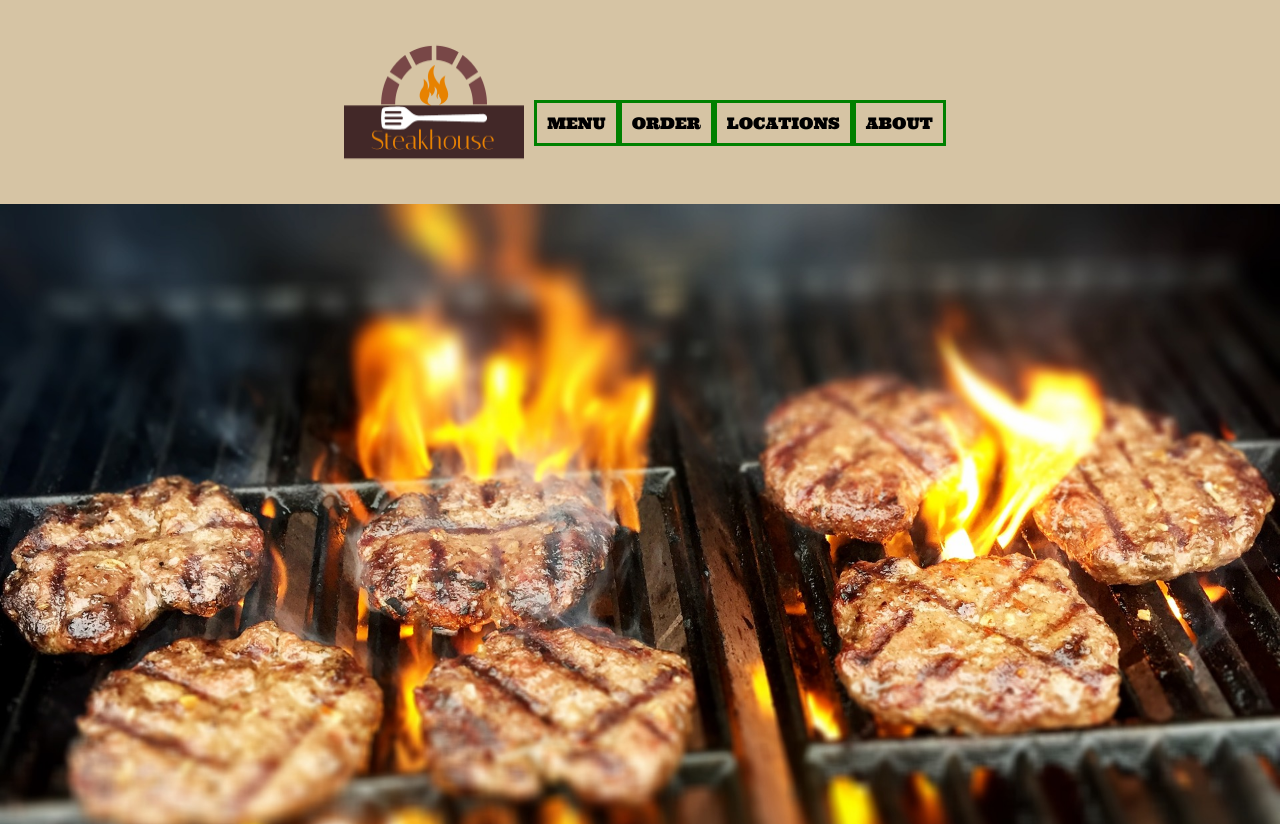
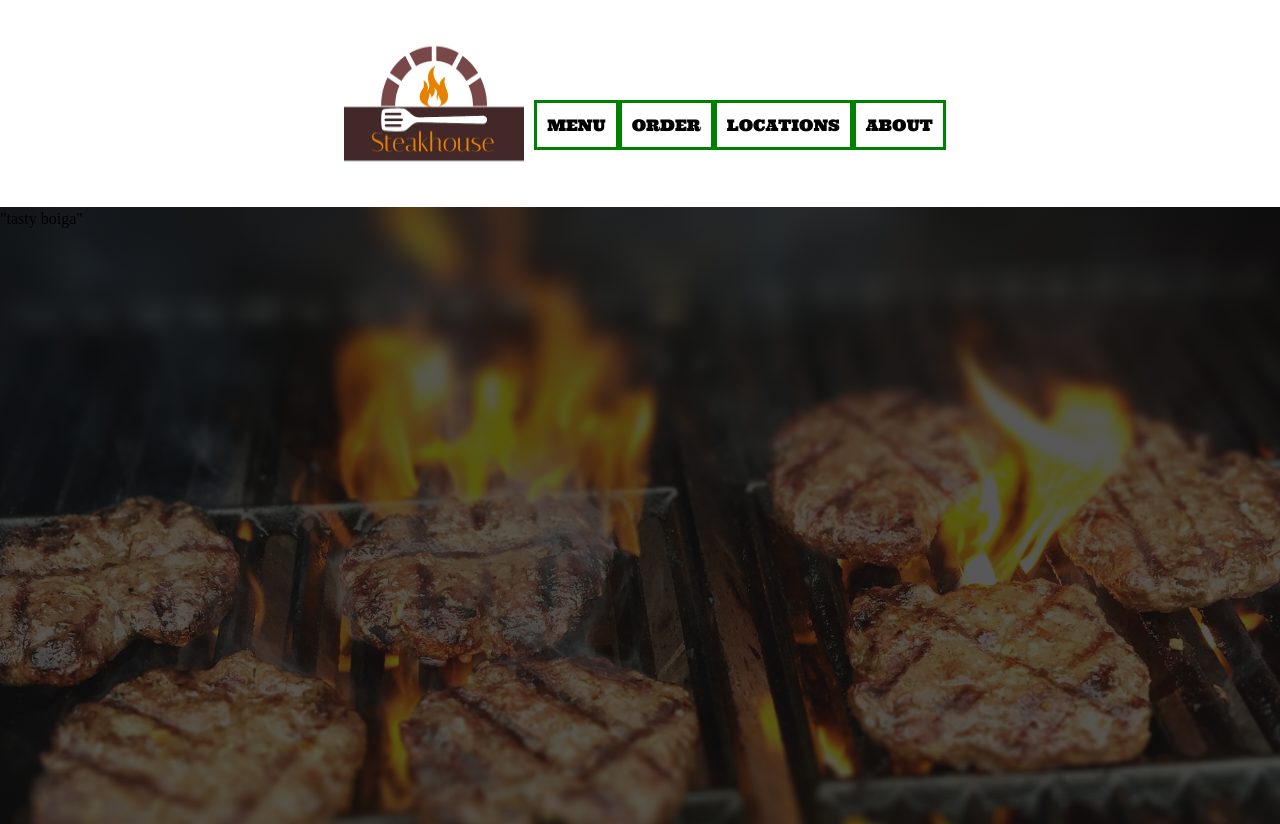
Before and after one commit to akakioussis/Steakhouse, a website: page src/index.html in a window 1280 px wide. Shown: the top 824 px of the page. Drawn offline with Linux system fonts and the light colour scheme.

Commit message:
gimme a hug man

```diff
--- a/src/css/css.css
+++ b/src/css/css.css
@@ -1,26 +1,50 @@
 * {
     margin: 0;
     padding: 0;
-    transition: all 0.1s;
-    transition-timing-function: ease-out;
+    transition: all 1s;
+    transition-timing-function: ease-in-out;
+    box-sizing: border-box;
+
+}
+
+body {
+    line-height: 1.5;
+    margin: 0;
+    overflow: hidden scroll;
+    padding: 0;
 
 }
 
 img {
     width: 100%;
     height: 100%;
+
 }
 
+/*
+.navbar-logo {
+    background: transparent;
+    overflow: hidden;
+    display: inline;
+    width: 100%;
+      height: 100%;
+      max-width: 6em;
+      max-height: 6em;
+} */
 
 .navbar .container {
     justify-content: center;
+    /* background: none; */
+
 }
 
 .navbar {
-    display: block;
-    margin: 0px;
-    padding: 0px;
-    background-color: rgba(143, 95, 7, 0.363);
+    background: transparent;
+    overflow: hidden;
+    display: inline;
+    /* position: absolute; */
+    '
+
 }
 
 .navbar-right {
@@ -32,30 +56,36 @@ img {
 
     border: 3px solid green;
     padding: 10px;
-    /* display: inline; */
     font-family: 'Ultra', serif;
     text-transform: uppercase;
     float: left;
     justify-content: center;
     margin-top: 6.23em;
-    /* transition: all 1s; */
-    /* transition-property: all;
-    transition-property: transform; */
-    /* transform: translate(30px, 0px); */
-
 
 }
 
 .header {
-    width: 100%
+    /* width: 100%; */
+
+    height: 100vh;
+    background-position: center;
+    background-repeat: no-repeat;
+    background-size: cover;
+    background-attachment: fixed;
+    background-image: linear-gradient(rgba(17, 17, 17, 0.7),
+            rgba(17, 17, 17, 0.7)),
+        url("../assets/img/burgers-1839090_1920.jpg");
 }
+
 
 .container {
     margin: 0;
     padding: 0;
     width: 100%;
     display: flex;
-    height: 100%
+    height: 100%;
+
+
 }
 
 
@@ -65,23 +95,22 @@ img {
 
 @media only screen and (max-width:800px) {
 
+
     .navbar-left {
         display: none;
     }
 
     .navbar-right {
         padding: 30px;
-        /* float: left; */
         margin: 0 auto;
         width: 100%;
-        /* float: none; */
+        text-align: center;
+
     }
 
     .navbar-item {
-        /* float: right; */
         float: none;
         margin: 0;
-        /* float: left; */
         display: inline-flex;
         padding: 10px;
         margin: 10px;
--- a/src/index.html
+++ b/src/index.html
@@ -31,7 +31,7 @@
     <header class="header">
         <div class="header-content">
             <div class="container">
-                <img src="assets/img/burgers-1839090_1920.jpg">
+                <div>"tasty boiga"</div>
             </div>
         </div>
     </header>
```
